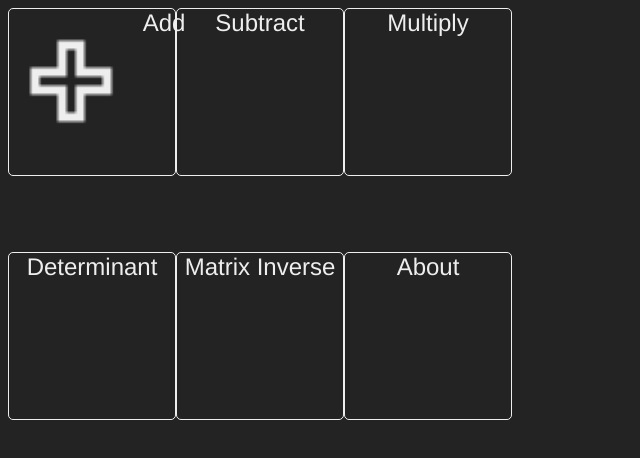
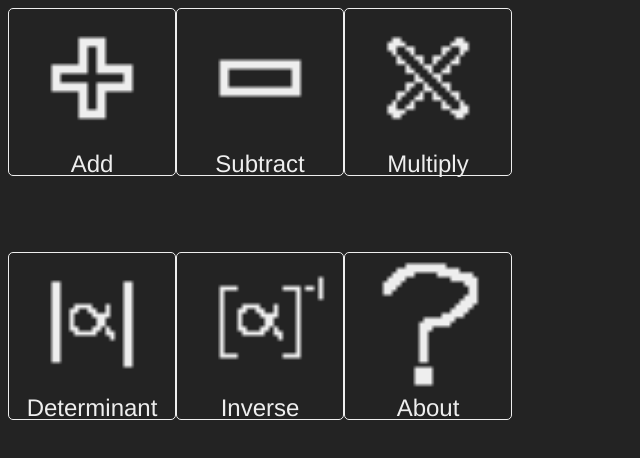
Before and after one commit to rdalton1124/Matrix-Math, a plain HTML site: page index.html in a window 1280 px wide. Shown: the whole page, without its empty margins (0-640 px from the left). Drawn offline with Linux system fonts and the light colour scheme.

Commit message:
Fixed linkboxes
- Fixed CSS to make linkBox text and images centered and in a column layout
- Fixed html by removing linkBox div and instead making the a a linkBox
- Readjusted sizes somewhat

```diff
--- a/index.html
+++ b/index.html
@@ -5,30 +5,33 @@
   </head>
   <body>
     <div class='boxRow'>
-      <div class='linkBox'>
-        <a href='add.html'>
-          <img src='images/add.webp' alt='addition symbol'/>
-          <div class='linkText'> Add </div>
-       </a>
-      </div>
-      <div class='linkBox'>
-        <a href='subtract.html'> Subtract </a>
-      </div>
-      <div class='linkBox'>
-        <a href='multiply.html'> Multiply </a>
-      </div>
+      <a href='add.html' class='linkBox'>
+        <img src='images/add.webp' alt='addition symbol' />
+        <div class='linkText'> Add </div>
+      </a>
+      <a href='subtract.html' class='linkBox'>
+        <img src='images/subtract.webp' alt = 'subtraction symbol' />
+        <div class='linkText'> Subtract </div>
+      </a>
+      <a href='multiply.html' class='linkBox'>
+        <img src='images/multiply.webp' alt='multiplication symbol' />
+        <div class='linkText'> Multiply</div>
+      </a>
     </div>
     <br/>
     <div class='boxRow'>
-      <div class='linkBox'>
-          <a href='determimant.html'> Determinant </a>
-      </div>
-      <div class='linkBox'>
-        <a href='inverse.html'> Matrix Inverse </a>
-      </div>
-      <div class='linkBox'>
-        <a href='about.html'> About </a>
-      </div>
+      <a href='determinant.html' class='linkBox'>
+          <img src='images/determinant.webp' alt='determinant of matrix a' />
+          <div class='linkText'> Determinant </div>
+      </a>
+      <a href='inverse.html' class='linkBox'>
+        <img src='images/inverse.webp' alt='inverse of matrix a' />
+        <div class='linkText'> Inverse </div>
+      </a>
+      <a href='about.html' class='linkBox'>
+        <img src='images/question.webp' alt='question mark' />
+        <div class='linkText'> About </div>
+      </a>
     </div>
   </body>
 </html>
--- a/style.css
+++ b/style.css
@@ -55,8 +55,9 @@ button {
     width: 7em;
     height: 7em;
     border-radius: 5px;
-    padding-left: auto;
-    padding-right: auto;
+    display: flex;
+    flex-direction: column;
+    justify-content: center;
 }
 .linkBox:hover {
     width: 8em;
@@ -70,7 +71,9 @@ button {
     height: 6em;
     width: 6em;
 }
-
+.linkText {
+    margin: auto;
+}
 .boxRow {
     height: 9em;
     display: flex;
```
